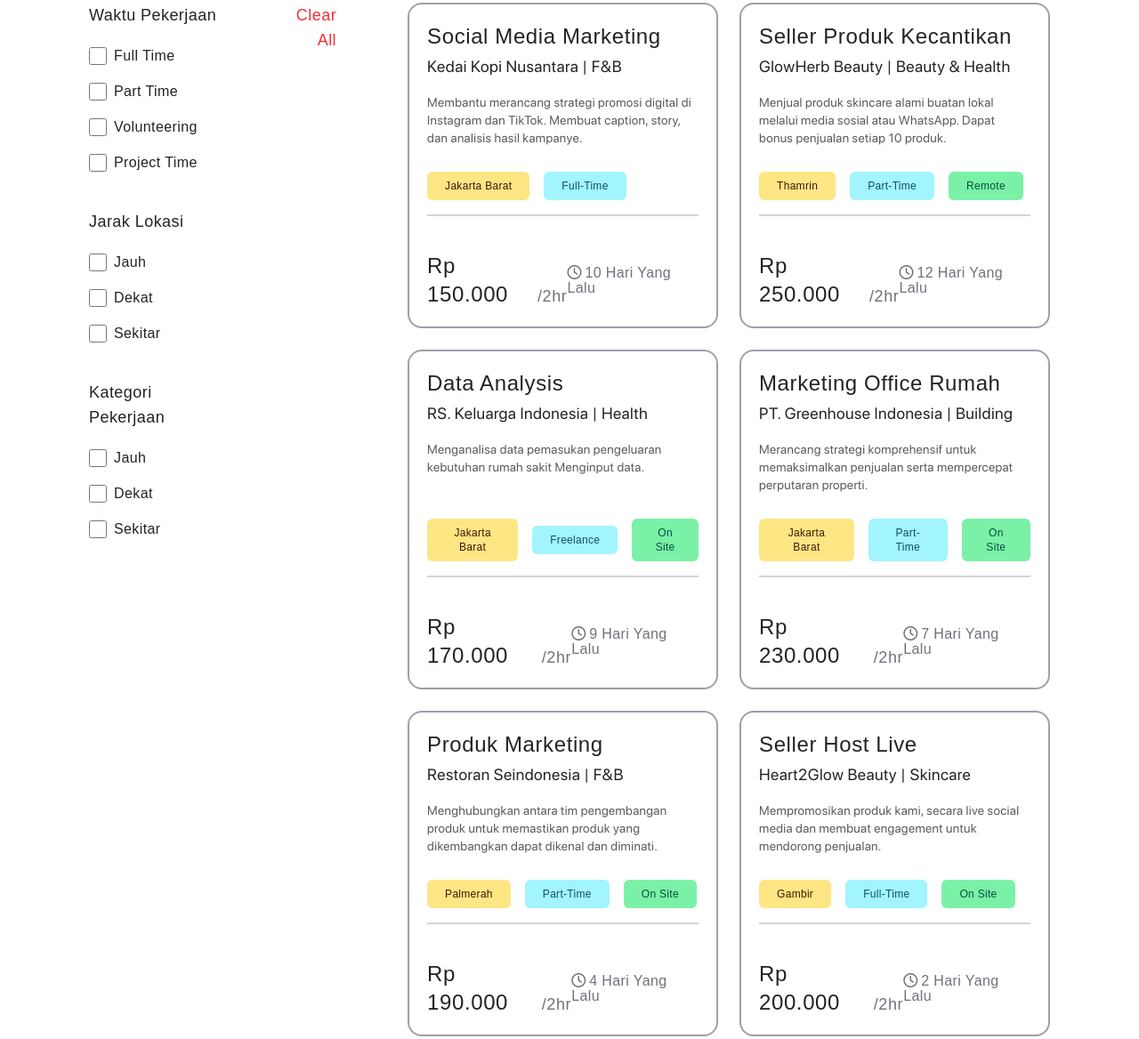
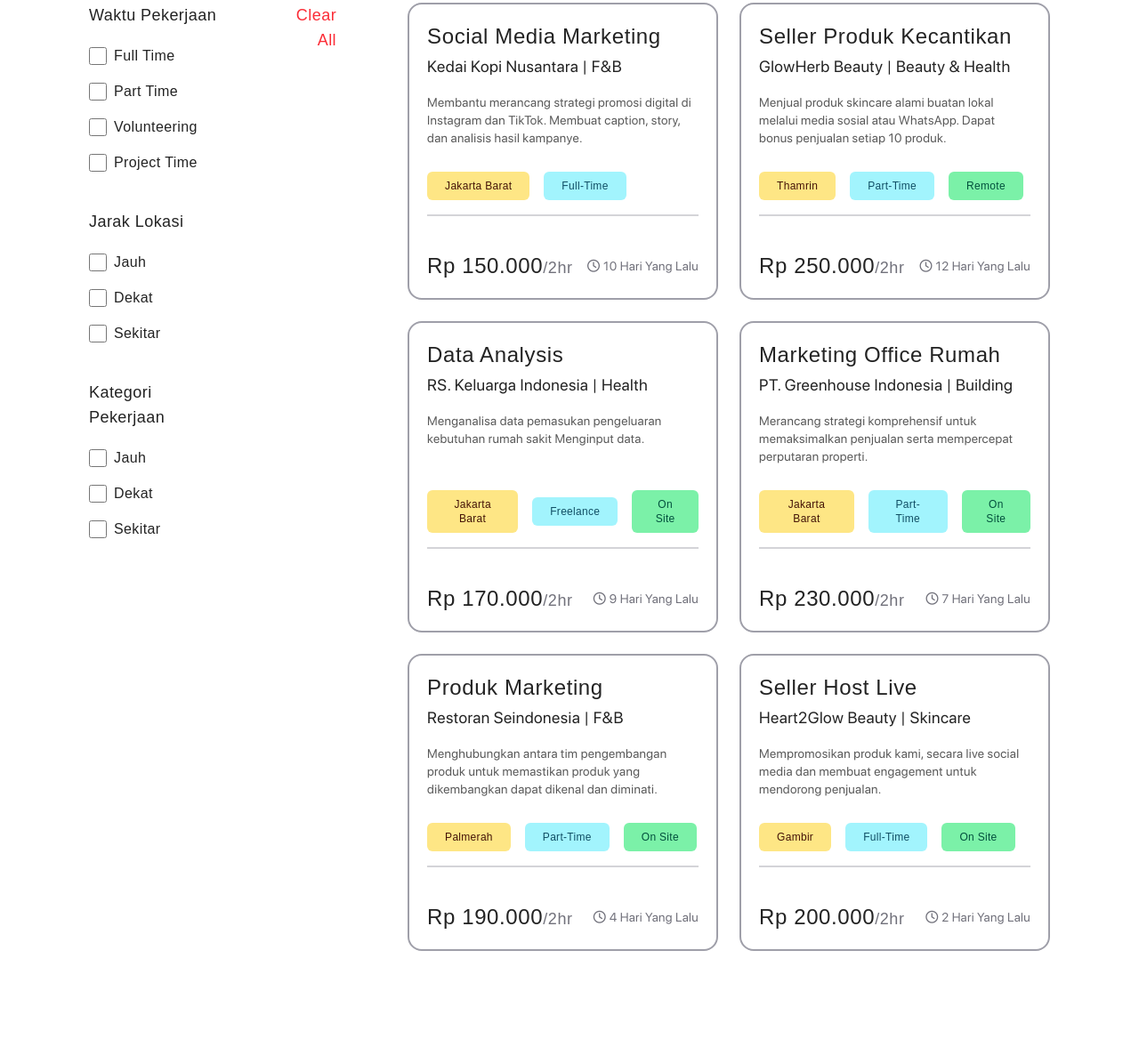
Before and after one commit to MuhammadAndromeda/jobskill, a website: page pages/intern.html in a window 1280 px wide. Shown: the part 817-1985 px from the top of the page at 89% size. Drawn offline with Linux system fonts and the light colour scheme; a web font is replaced by a local one.

Commit message:
Revisi 1

```diff
--- a/pages/intern.html
+++ b/pages/intern.html
@@ -144,7 +144,7 @@
 
                             <div class="w-full pt-10 border-t-2 border-t-zinc-300 flex justify-between items-center">
                                 <span class="text-primary-text text-left text-2xl font-sf-semibold tracking-wide flex justify-center items-end">Rp 150.000 <span class="text-zinc-500 text-lg">/2hr</span></span>
-                                <i class="fa-regular fa-clock text-zinc-500 text-base"><span class="ml-1 text-right font-sf-semibold tracking-wide capitalize">10 hari yang lalu</span></i>
+                                <i class="fa-regular fa-clock text-zinc-500 text-sm"><span class="ml-1 text-right font-sf-regular tracking-wide capitalize">10 hari yang lalu</span></i>
                             </div>
                         </div>
                     </div>
@@ -166,7 +166,7 @@
 
                             <div class="w-full pt-10 border-t-2 border-t-zinc-300 flex justify-between items-center">
                                 <span class="text-primary-text text-left text-2xl font-sf-semibold tracking-wide flex justify-center items-end">Rp 250.000 <span class="text-zinc-500 text-lg">/2hr</span></span>
-                                <i class="fa-regular fa-clock text-zinc-500 text-base"><span class="ml-1 text-right font-sf-semibold tracking-wide capitalize">12 hari yang lalu</span></i>
+                                <i class="fa-regular fa-clock text-zinc-500 text-sm"><span class="ml-1 text-right font-sf-regular tracking-wide capitalize">12 hari yang lalu</span></i>
                             </div>
                         </div>
                     </div>
@@ -188,7 +188,7 @@
 
                             <div class="w-full pt-10 border-t-2 border-t-zinc-300 flex justify-between items-center">
                                 <span class="text-primary-text text-left text-2xl font-sf-semibold tracking-wide flex justify-center items-end">Rp 170.000 <span class="text-zinc-500 text-lg">/2hr</span></span>
-                                <i class="fa-regular fa-clock text-zinc-500 text-base"><span class="ml-1 text-right font-sf-semibold tracking-wide capitalize">9 hari yang lalu</span></i>
+                                <i class="fa-regular fa-clock text-zinc-500 text-sm"><span class="ml-1 text-right font-sf-regular tracking-wide capitalize">9 hari yang lalu</span></i>
                             </div>
                         </div>
                     </div>
@@ -210,7 +210,7 @@
 
                             <div class="w-full pt-10 border-t-2 border-t-zinc-300 flex justify-between items-center">
                                 <span class="text-primary-text text-left text-2xl font-sf-semibold tracking-wide flex justify-center items-end">Rp 230.000 <span class="text-zinc-500 text-lg">/2hr</span></span>
-                                <i class="fa-regular fa-clock text-zinc-500 text-base"><span class="ml-1 text-right font-sf-semibold tracking-wide capitalize">7 hari yang lalu</span></i>
+                                <i class="fa-regular fa-clock text-zinc-500 text-sm"><span class="ml-1 text-right font-sf-regular tracking-wide capitalize">7 hari yang lalu</span></i>
                             </div>
                         </div>
                     </div>
@@ -232,7 +232,7 @@
 
                             <div class="w-full pt-10 border-t-2 border-t-zinc-300 flex justify-between items-center">
                                 <span class="text-primary-text text-left text-2xl font-sf-semibold tracking-wide flex justify-center items-end">Rp 190.000 <span class="text-zinc-500 text-lg">/2hr</span></span>
-                                <i class="fa-regular fa-clock text-zinc-500 text-base"><span class="ml-1 text-right font-sf-semibold tracking-wide capitalize">4 hari yang lalu</span></i>
+                                <i class="fa-regular fa-clock text-zinc-500 text-sm"><span class="ml-1 text-right font-sf-regular tracking-wide capitalize">4 hari yang lalu</span></i>
                             </div>
                         </div>
                     </div>
@@ -254,7 +254,7 @@
 
                             <div class="w-full pt-10 border-t-2 border-t-zinc-300 flex justify-between items-center">
                                 <span class="text-primary-text text-left text-2xl font-sf-semibold tracking-wide flex justify-center items-end">Rp 200.000 <span class="text-zinc-500 text-lg">/2hr</span></span>
-                                <i class="fa-regular fa-clock text-zinc-500 text-base"><span class="ml-1 text-right font-sf-semibold tracking-wide capitalize">2 hari yang lalu</span></i>
+                                <i class="fa-regular fa-clock text-zinc-500 text-sm"><span class="ml-1 text-right font-sf-regular tracking-wide capitalize">2 hari yang lalu</span></i>
                             </div>
                         </div>
                     </div>
```
Also changed, not shown: index.html (+3 -3 lines).
